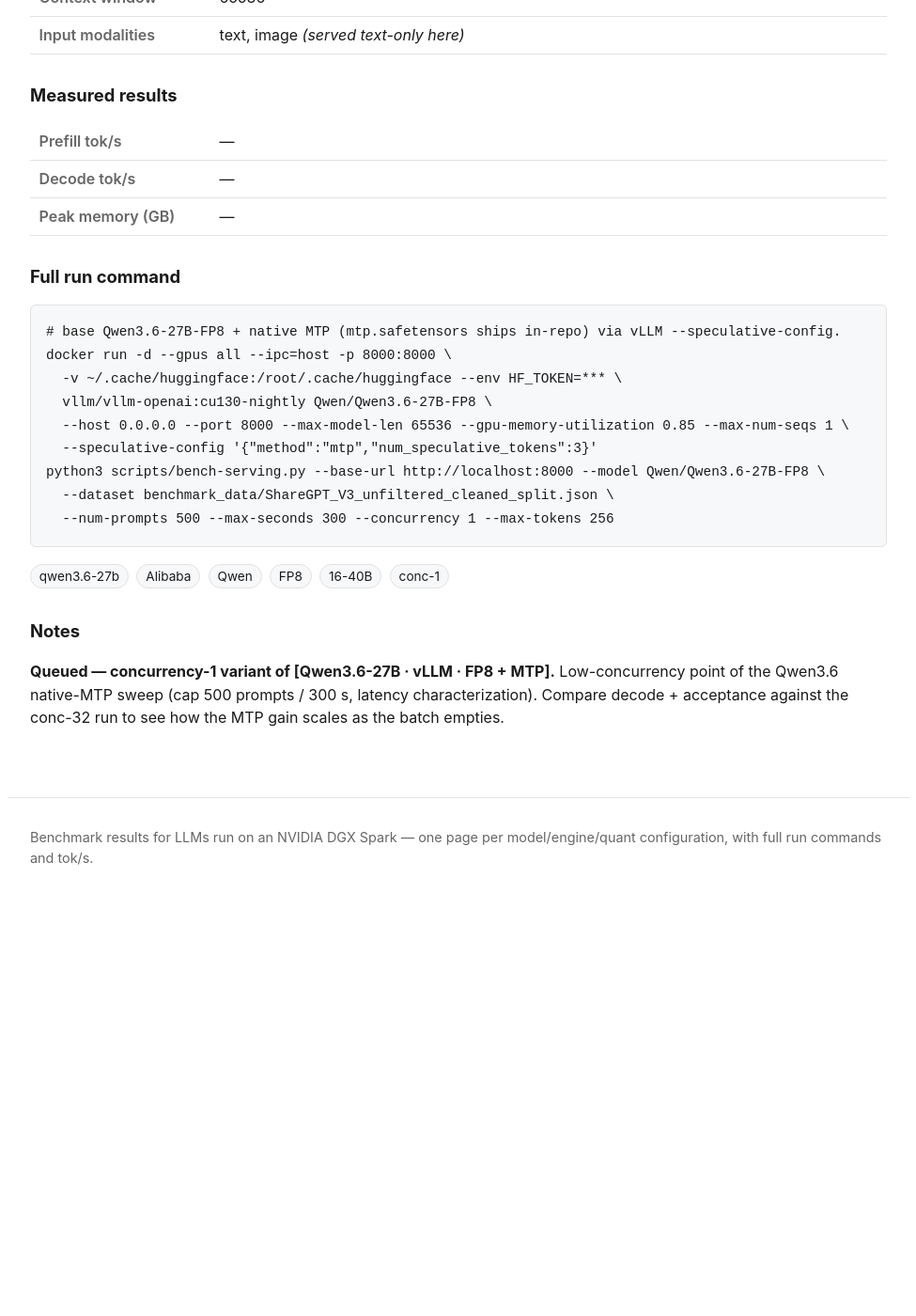
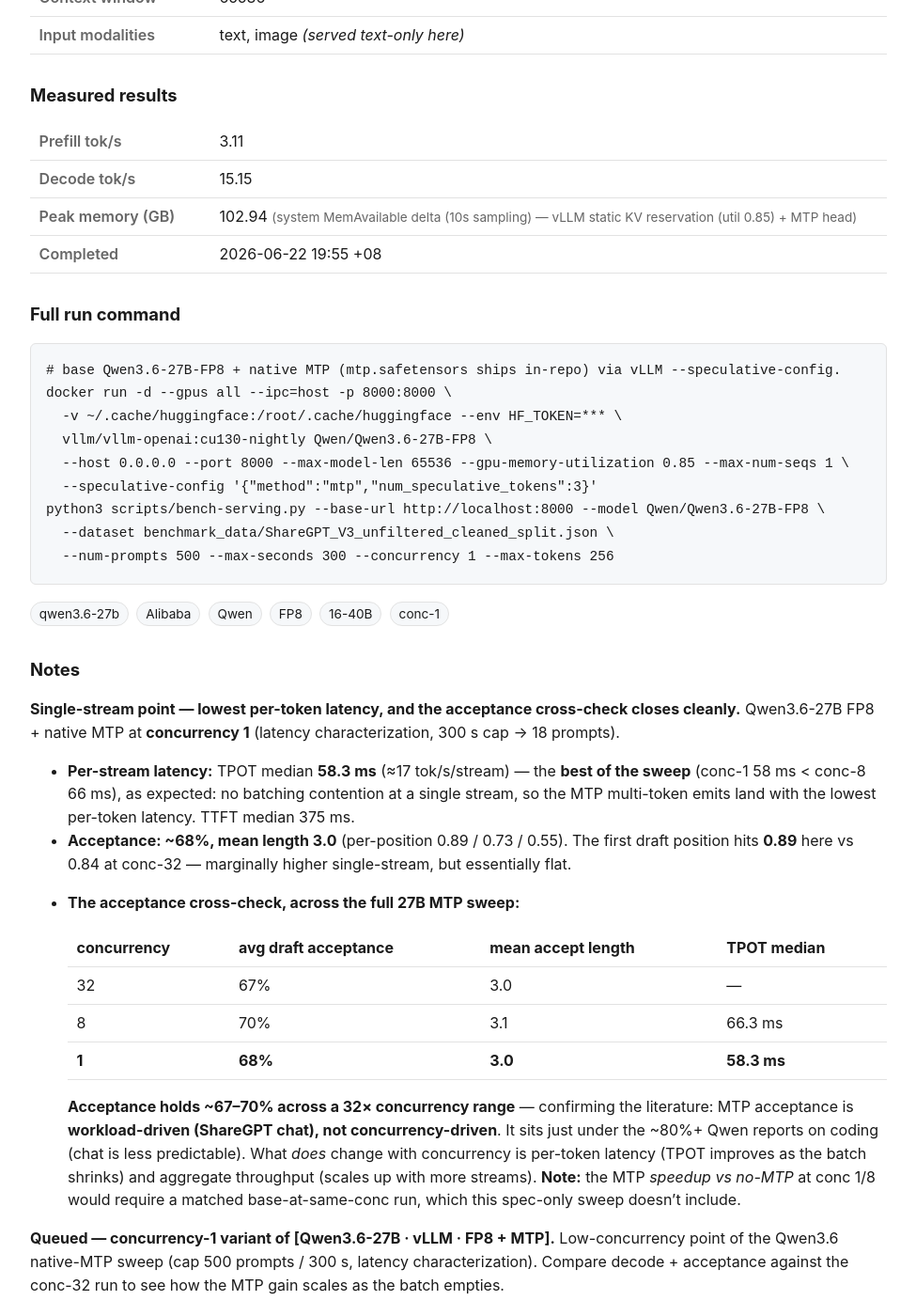
Before and after one commit to yjsoon/autobench, a Jekyll site: the page built from _configs/qwen3-6-27b-vllm-fp8-mtp-c1.md, in a window 1280 px wide and 1400 px high, scrolled down 628 px. Shown: the whole window at 94% size, without its empty margins (152-1127 px from the left). Built offline with Jekyll 4.4.1, drawn with Linux system fonts in a browser that asks for light colours; before the commit the page ends 1615 px from its top, so only the background shows below that; some of the changed text lies outside the part shown.

Commit message:
Bench: Qwen3.6-27B MTP conc-1 (TPOT 58ms, acceptance 68%) — sweep closes
27B MTP sweep: acceptance held 67/70/68% across conc 32/8/1 (workload-driven,
flat over 32x concurrency, confirming the published-rate cross-check). TPOT
improves at lower conc (58ms@1 < 66ms@8); aggregate scales with streams. Speedup
vs no-MTP needs matched base-at-conc (not in spec-only sweep).

Co-Authored-By: Claude Opus 4.8 (1M context) <noreply@anthropic.com>
Claude-Session: https://claude.ai/code/session_01JczsieM71svofn8CxRyY2s

```diff
--- a/_configs/qwen3-6-27b-vllm-fp8-mtp-c1.md
+++ b/_configs/qwen3-6-27b-vllm-fp8-mtp-c1.md
@@ -15,14 +15,14 @@ modalities: [text, image]
 mm_served: false
 concurrency: 1
 tags: [qwen3.6-27b, Alibaba, Qwen, FP8, 16-40B, conc-1]
-status: pending
-prefill_toks:
-decode_toks:
-mem_gb:
-mem_source:
-spec_acceptance:
-measured_on:
-completed_at:
+status: done
+prefill_toks: 3.11
+decode_toks: 15.15
+mem_gb: 102.94
+mem_source: system MemAvailable delta (10s sampling) — vLLM static KV reservation (util 0.85) + MTP head
+spec_acceptance: 68% avg draft acceptance · mean acceptance length 3.0 · per-position 0.89/0.73/0.55
+measured_on: 2026-06-22
+completed_at: 2026-06-22 19:55 +08
 run_command: |
   # base Qwen3.6-27B-FP8 + native MTP (mtp.safetensors ships in-repo) via vLLM --speculative-config.
   docker run -d --gpus all --ipc=host -p 8000:8000 \
@@ -34,8 +34,31 @@ run_command: |
     --dataset benchmark_data/ShareGPT_V3_unfiltered_cleaned_split.json \
     --num-prompts 500 --max-seconds 300 --concurrency 1 --max-tokens 256
 
-# SpecDecoding metrics (vLLM, steady-state): Mean acceptance length ~3.0, Avg draft acceptance ~67%,
-# per-position acceptance 0.84 / 0.67 / 0.51 (num_speculative_tokens=3).
+# SpecDecoding metrics (vLLM, steady-state): Mean acceptance length ~3.0, Avg draft acceptance ~68%,
+# per-position acceptance 0.89 / 0.73 / 0.55 (num_speculative_tokens=3).
 ---
 
+**Single-stream point — lowest per-token latency, and the acceptance cross-check closes cleanly.**
+Qwen3.6-27B FP8 + native MTP at **concurrency 1** (latency characterization, 300 s cap → 18 prompts).
+
+- **Per-stream latency:** TPOT median **58.3 ms** (≈17 tok/s/stream) — the **best of the sweep**
+  (conc-1 58 ms < conc-8 66 ms), as expected: no batching contention at a single stream, so the MTP
+  multi-token emits land with the lowest per-token latency. TTFT median 375 ms.
+- **Acceptance: ~68%, mean length 3.0** (per-position 0.89 / 0.73 / 0.55). The first draft position
+  hits **0.89** here vs 0.84 at conc-32 — marginally higher single-stream, but essentially flat.
+- **The acceptance cross-check, across the full 27B MTP sweep:**
+
+  | concurrency | avg draft acceptance | mean accept length | TPOT median |
+  |---|---|---|---|
+  | 32 | 67% | 3.0 | — |
+  | 8 | 70% | 3.1 | 66.3 ms |
+  | **1** | **68%** | **3.0** | **58.3 ms** |
+
+  **Acceptance holds ~67–70% across a 32× concurrency range** — confirming the literature: MTP
+  acceptance is **workload-driven (ShareGPT chat), not concurrency-driven**. It sits just under the
+  ~80%+ Qwen reports on coding (chat is less predictable). What *does* change with concurrency is
+  per-token latency (TPOT improves as the batch shrinks) and aggregate throughput (scales up with more
+  streams). **Note:** the MTP *speedup vs no-MTP* at conc 1/8 would require a matched base-at-same-conc
+  run, which this spec-only sweep doesn't include.
+
 **Queued — concurrency-1 variant of [Qwen3.6-27B · vLLM · FP8 + MTP].** Low-concurrency point of the Qwen3.6 native-MTP sweep (cap 500 prompts / 300 s, latency characterization). Compare decode + acceptance against the conc-32 run to see how the MTP gain scales as the batch empties.
```
